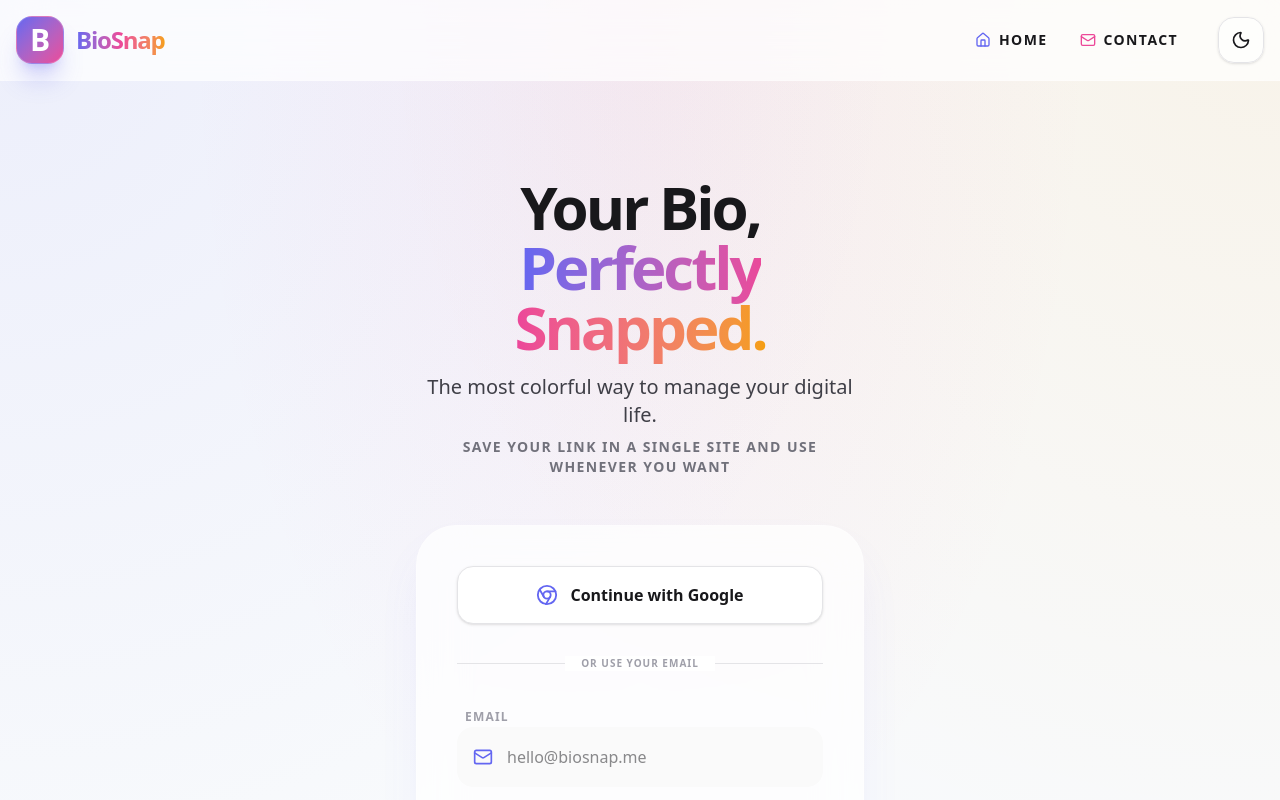
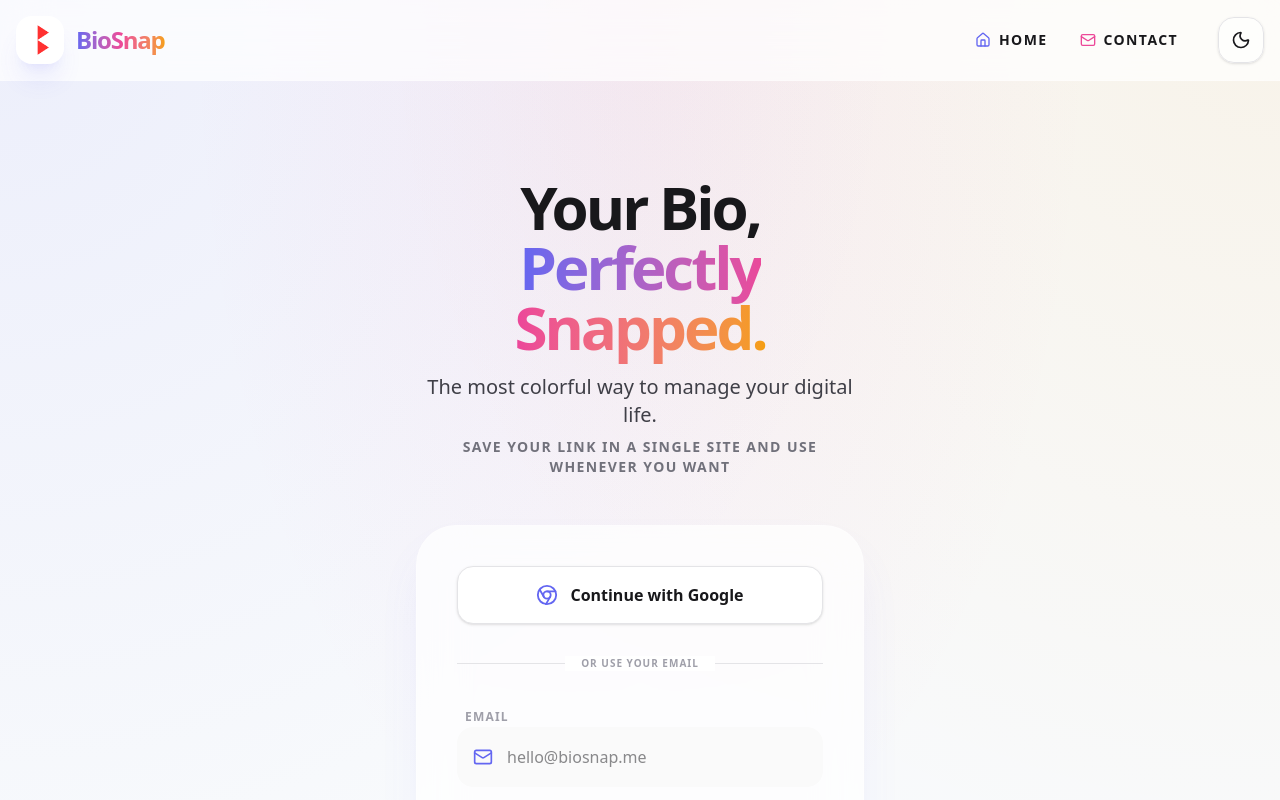
Before and after one commit to nishat-jihad/BioSnap, a React (Vite) app: page / in a window 1280 px wide. Shown: the top 800 px of the page. Built offline with nearby package versions, Linux system fonts and the light colour scheme; no server answers.

Commit message:
Update Navbar.tsx

```diff
--- a/src/components/Navbar.tsx
+++ b/src/components/Navbar.tsx
@@ -16,16 +16,21 @@ export default function Navbar({ user, isDarkMode, toggleTheme }: NavbarProps) {
         <a href="/" className="flex items-center gap-3 group transition-all">
           <motion.div
             whileHover={{ scale: 1.1, rotate: 10 }}
-            className="w-12 h-12 bg-gradient-to-br from-brand-primary to-brand-secondary rounded-2xl flex items-center justify-center shadow-xl shadow-brand-primary/25 border border-white/20"
+            className="w-12 h-12 bg-white dark:bg-zinc-900 rounded-2xl flex items-center justify-center shadow-xl shadow-brand-primary/10 border border-white/20 overflow-hidden"
           >
-            {/* এখানে আপনি পরে লোগো ইমেজ বসাতে পারবেন */}
-            <span className="text-white font-black text-3xl">B</span>
+            {/* আপনার আপলোড করা biosnap.png লোগো হিসেবে বসানো হয়েছে */}
+            <img
+              src="/biosnap.png"
+              alt="BioSnap"
+              className="w-full h-full object-contain p-1.5"
+            />
           </motion.div>
-          <div className="flex flex-col -space-y-1">
+
+          <div className="flex flex-col">
             <span className="font-black text-2xl tracking-tighter bg-clip-text text-transparent bg-gradient-to-r from-brand-primary via-brand-secondary to-brand-accent">
               BioSnap
             </span>
-            {/* 'Home' লেখাটি এখান থেকে রিমুভ করা হয়েছে */}
+            {/* আপনার রিকোয়েস্ট অনুযায়ী 'Home' লেখাটি পুরোপুরি রিমুভ করা হয়েছে */}
           </div>
         </a>
 
```
